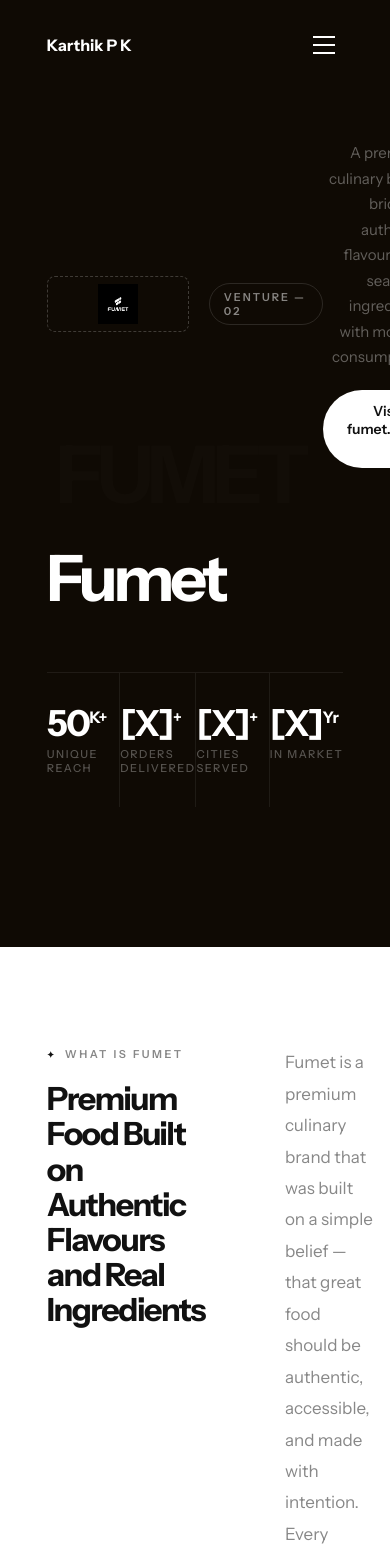
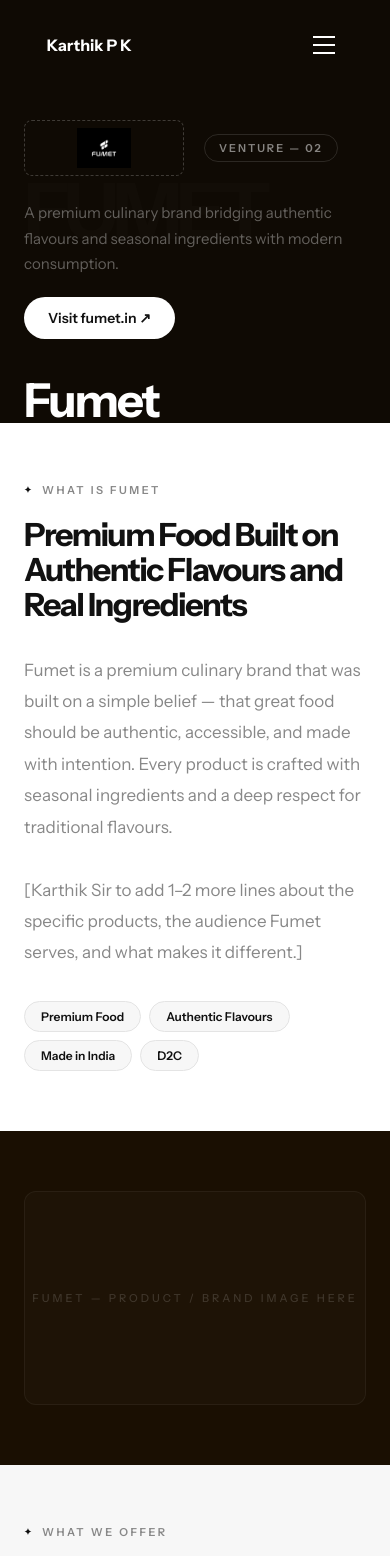
Before and after one commit to tarunappajigowda/Karthik-homepage, a Next.js app: page /fumet in a window 390 px wide. Shown: the top 1556 px of the page. Built offline with nearby package versions, Linux system fonts and the light colour scheme.

Commit message:
Changes were done on design

```diff
--- a/app/about/page.tsx
+++ b/app/about/page.tsx
@@ -110,7 +110,6 @@
           <Link href="https://allofficials.com" className={styles.vbCard} target="_blank">
             <div className={styles.vbCardTop}>
               <span className={styles.vbName}>AllOfficials</span>
-              <span className={styles.vbLive}>● Live</span>
             </div>
             <p className={styles.vbDesc}>Sports-tech platform streamlining the recruitment and management of athletic officials globally.</p>
             <span className={styles.vbCardLink}>Visit AllOfficials →</span>
@@ -118,7 +117,6 @@
           <Link href="https://fumet.com" className={styles.vbCard} target="_blank">
             <div className={styles.vbCardTop}>
               <span className={styles.vbName}>Fumet</span>
-              <span className={styles.vbLive}>● Live</span>
             </div>
             <p className={styles.vbDesc}>Premium culinary brand bridging authentic flavours and seasonal ingredients with modern consumption.</p>
             <span className={styles.vbCardLink}>Visit Fumet →</span>
--- a/app/allofficials/allofficials.module.css
+++ b/app/allofficials/allofficials.module.css
@@ -106,7 +106,7 @@
 }
 .logoPlaceholder {
   width: 160px;
-  height: 56px;
+  height: 98px;
   border: 1.5px dashed rgba(255, 255, 255, 0.2);
   border-radius: 8px;
   display: flex;
@@ -524,6 +524,14 @@
   align-items: flex-end;
   flex-shrink: 0;
 }
+.vcLogo {
+  width: 160px !important;
+  height: fit-content !important;
+  object-fit: contain;
+  position: absolute;
+  top: 0;
+  left: 0;
+}
 .btnWhite {
   background: #fff;
   color: #111;
@@ -648,3 +656,136 @@
   font-size: 12px;
   color: rgba(255, 255, 255, 0.2);
 }
+
+/* ==========================================================================
+   MOBILE & TABLET RESPONSIVE STYLES (Up to 900px)
+   ========================================================================== */
+@media screen and (max-width: 900px) {
+  /* Navigation adjustments */
+  .nav {
+    padding: 20px 24px;
+  }
+
+  .navLinks a:not(.navCta) {
+    display: none; /* Hides internal inline links to prevent mobile header clutter */
+  }
+
+  /* Page Header Layout */
+  .pageHeader {
+    padding: 120px 24px 0;
+    min-height: auto;
+  }
+
+  .phBgText {
+    left: 24px;
+    font-size: clamp(60px, 20vw, 120px);
+  }
+
+  .phLogoRow {
+    flex-direction: column;
+    align-items: flex-start;
+    gap: 24px;
+    margin-bottom: 40px;
+  }
+
+  .phRightTop {
+    text-align: left;
+    max-width: 100%;
+  }
+
+  .phTitle {
+    font-size: clamp(40px, 12vw, 64px);
+    letter-spacing: -2px;
+  }
+
+  /* Stats Grid */
+  .phStatsRow {
+    grid-template-columns: repeat(2, 1fr);
+    gap: 16px;
+    margin-top: 40px;
+  }
+
+  .phStat {
+    padding: 20px 0;
+    border-right: none;
+  }
+
+  /* Section Padding & Grids */
+  .whatIs,
+  .offerings,
+  .impact,
+  .founderNote,
+  .visitCta,
+  .productImg {
+    padding: 60px 24px;
+  }
+
+  .wiGrid,
+  .fnGrid {
+    grid-template-columns: 1fr;
+    gap: 32px;
+  }
+
+  .ofGrid {
+    grid-template-columns: 1fr;
+    gap: 16px;
+  }
+
+  .ofCard {
+    padding: 28px 24px;
+  }
+
+  /* Impact Cards */
+  .impGrid {
+    grid-template-columns: 1fr;
+    gap: 16px;
+  }
+
+  .impCard,
+  .impCardBig {
+    grid-column: span 1;
+    padding: 32px 24px;
+  }
+
+  .impCardBig {
+    grid-template-columns: 1fr;
+    gap: 20px;
+  }
+
+  /* Product Frame */
+  .productImgFrame {
+    aspect-ratio: 16/10;
+  }
+
+  /* Call to Action */
+  .visitCta {
+    grid-template-columns: 1fr;
+    gap: 32px;
+  }
+
+  .vcRight {
+    align-items: stretch;
+    width: 100%;
+  }
+
+  .btnWhite,
+  .btnGhostWhite {
+    justify-content: center;
+    width: 100%;
+  }
+
+  /* Footer */
+  .footer {
+    padding: 48px 24px 0;
+  }
+
+  .footerTop {
+    grid-template-columns: 1fr;
+    gap: 36px;
+  }
+
+  .footerBottom {
+    flex-direction: column;
+    gap: 12px;
+  }
+}
--- a/app/fumet/fumet.module.css
+++ b/app/fumet/fumet.module.css
@@ -640,3 +640,136 @@
   font-size: 12px;
   color: rgba(255, 255, 255, 0.2);
 }
+
+/* ==========================================================================
+   MOBILE & TABLET RESPONSIVE STYLES (Up to 900px)
+   ========================================================================== */
+@media screen and (max-width: 900px) {
+  /* Navigation adjustments */
+  .fumetNav {
+    padding: 20px 24px;
+  }
+
+  .navLinks a:not(.navCta) {
+    display: none; /* Hides internal inline links to prevent mobile header clutter */
+  }
+
+  /* Page Header Layout */
+  .pageHeader {
+    padding: 120px 24px 0;
+    min-height: auto;
+  }
+
+  .phBgText {
+    left: 24px;
+    font-size: clamp(60px, 20vw, 120px);
+  }
+
+  .phLogoRow {
+    flex-direction: column;
+    align-items: flex-start;
+    gap: 24px;
+    margin-bottom: 40px;
+  }
+
+  .phRightTop {
+    text-align: left;
+    max-width: 100%;
+  }
+
+  .phTitle {
+    font-size: clamp(40px, 12vw, 64px);
+    letter-spacing: -2px;
+  }
+
+  /* Stats Grid */
+  .phStatsRow {
+    grid-template-columns: repeat(2, 1fr);
+    gap: 16px;
+    margin-top: 40px;
+  }
+
+  .phStat {
+    padding: 20px 0;
+    border-right: none;
+  }
+
+  /* Section Padding & Grids */
+  .whatIs,
+  .offerings,
+  .impact,
+  .founderNote,
+  .visitCta,
+  .productImg {
+    padding: 60px 24px;
+  }
+
+  .wiGrid,
+  .fnGrid {
+    grid-template-columns: 1fr;
+    gap: 32px;
+  }
+
+  .ofGrid {
+    grid-template-columns: 1fr;
+    gap: 16px;
+  }
+
+  .ofCard {
+    padding: 28px 24px;
+  }
+
+  /* Impact Cards */
+  .impGrid {
+    grid-template-columns: 1fr;
+    gap: 16px;
+  }
+
+  .impCard,
+  .impCardBig {
+    grid-column: span 1;
+    padding: 32px 24px;
+  }
+
+  .impCardBig {
+    grid-template-columns: 1fr;
+    gap: 20px;
+  }
+
+  /* Product Frame */
+  .productImgFrame {
+    aspect-ratio: 16/10;
+  }
+
+  /* Call to Action */
+  .visitCta {
+    grid-template-columns: 1fr;
+    gap: 32px;
+  }
+
+  .vcRight {
+    align-items: stretch;
+    width: 100%;
+  }
+
+  .btnWhite,
+  .btnGhostWhite {
+    justify-content: center;
+    width: 100%;
+  }
+
+  /* Footer */
+  .fumetFooter {
+    padding: 48px 24px 0;
+  }
+
+  .footerTop {
+    grid-template-columns: 1fr;
+    gap: 36px;
+  }
+
+  .footerBottom {
+    flex-direction: column;
+    gap: 12px;
+  }
+}
--- a/app/fumet/page.tsx
+++ b/app/fumet/page.tsx
@@ -30,12 +30,6 @@
           </div>
         </div>
         <div className={styles.phTitle}>Fumet</div>
-        <div className={styles.phStatsRow}>
-          <div className={styles.phStat}><div className={styles.phStatN}>50<sup>K+</sup></div><div className={styles.phStatL}>Unique Reach</div></div>
-          <div className={styles.phStat}><div className={styles.phStatN}>[X]<sup>+</sup></div><div className={styles.phStatL}>Orders Delivered</div></div>
-          <div className={styles.phStat}><div className={styles.phStatN}>[X]<sup>+</sup></div><div className={styles.phStatL}>Cities Served</div></div>
-          <div className={styles.phStat}><div className={styles.phStatN}>[X]<sup>Yr</sup></div><div className={styles.phStatL}>In Market</div></div>
-        </div>
       </section>
 
       {/* WHAT IS FUMET */}
@@ -96,19 +90,7 @@
       <section className={styles.impact}>
         <div className={styles.impLabel}>Impact & Growth</div>
         <div className={styles.impGrid}>
-          <div className={styles.impCard}>
-            <div className={styles.impN}>50<sup>K+</sup></div>
-            <div className={styles.impL}>Unique Reach</div>
-          </div>
-          <div className={styles.impCard}>
-            <div className={styles.impN}>[X]<sup>+</sup></div>
-            <div className={styles.impL}>Orders Delivered</div>
-          </div>
           <div className={styles.impCardBig}>
-            <div>
-              <div className={styles.impN}>[X]<sup>+</sup></div>
-              <div className={styles.impL}>Cities & Counting</div>
-            </div>
             <p className={styles.impBody}>Fumet is not just food — it is a statement that premium quality and authentic taste should not be a luxury. Every order is a commitment to the belief that what goes on your plate should be made with care, not compromise.</p>
           </div>
         </div>
--- a/app/globals.css
+++ b/app/globals.css
@@ -125,7 +125,7 @@
 .vcard-top { display: flex; justify-content: space-between; align-items: flex-start; margin-bottom: 32px; }
 .vcard-name { font-weight: 700; font-size: 24px; color: #fff; letter-spacing: -0.5px; }
 .vcard-live { font-size: 10px; font-weight: 600; color: #22c55e; letter-spacing: 1.5px; border: 1px solid rgba(34,197,94,0.3); padding: 4px 10px; border-radius: 100px; text-transform: uppercase; }
-.vcard-img { width: 100%; aspect-ratio: 1/1; border-radius: 8px; margin-bottom: 24px; display: flex; align-items: center; justify-content: center; font-size: 11px; letter-spacing: 2px; color: rgba(255,255,255,0.15); text-transform: uppercase; }
+.vcard-img { width: 100%; aspect-ratio: auto; border-radius: 8px; margin-bottom: 24px; display: flex; align-items: center; justify-content: center; font-size: 11px; letter-spacing: 2px; color: rgba(255,255,255,0.15); text-transform: uppercase; }
 .vc-ao { background: linear-gradient(135deg,#0d1b35 0%,#1a2f5a 100%); }
 .vc-fm { background: linear-gradient(135deg,#1a0f02 0%,#2d1c06 100%); }
 .vcard-desc { font-size: 14px; color: rgba(255,255,255,0.45); line-height: 1.6; margin-bottom: 24px; }
@@ -273,3 +273,27 @@
   object-fit: contain;
 
 }
+
+/* ==========================================================================
+   MOBILE FOOTER OVERRIDE
+   ========================================================================== */
+@media screen and (max-width: 900px) {
+  /* Fix outer padding */
+  footer {
+    padding: 60px 6% !important;
+  }
+
+  /* Stack grid columns vertically */
+  footer > div:first-child {
+    grid-template-columns: 1fr !important;
+    gap: 40px !important;
+    padding-bottom: 40px !important;
+  }
+
+  /* Stack bottom copyright row */
+  footer > div:last-child {
+    flex-direction: column !important;
+    gap: 12px !important;
+    align-items: flex-start !important;
+  }
+}
```
Also changed, not shown: app/Ventures/page.tsx (+5 -7 lines), app/Ventures/ventures.module.css (+11 -2 lines), app/allofficials/page.tsx (+3 -26 lines), public/resources/AllofficialsLogo.png, public/resources/FumetLogo.png.
